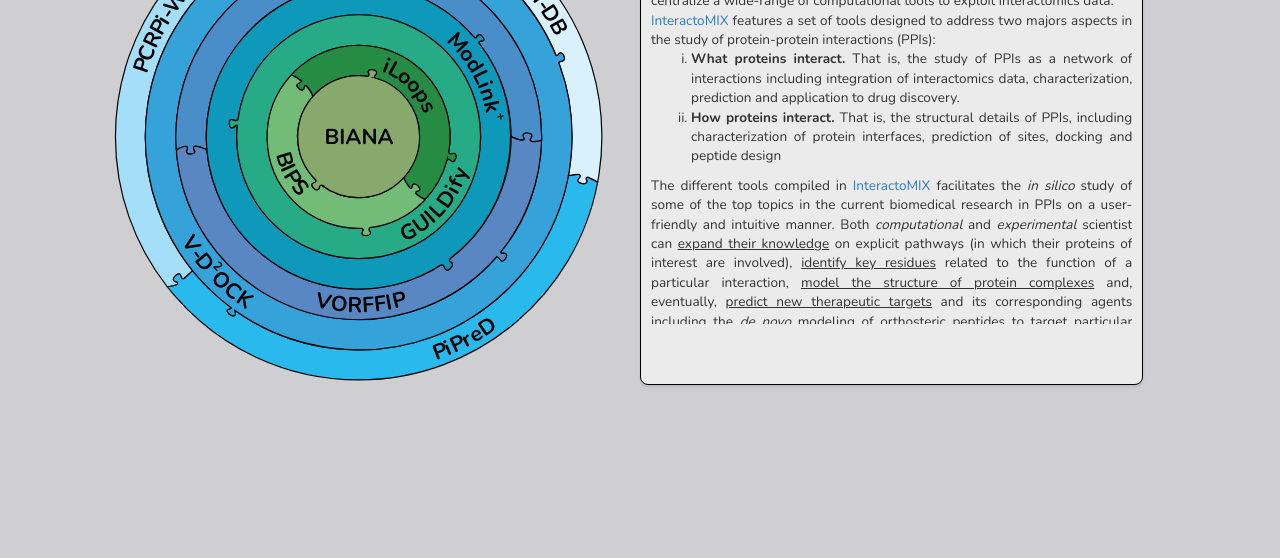
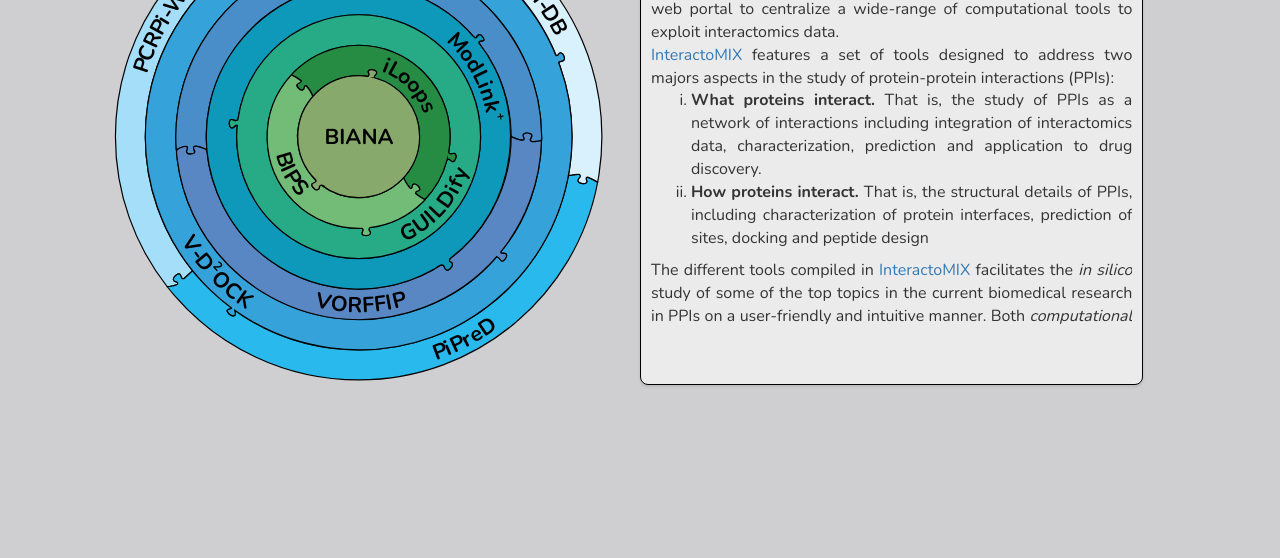
Before and after one commit to structuralbioinformatics/interactoMIX, a website: page index.html in a window 1280 px wide. Shown: the part 188-746 px from the top of the page. Drawn offline with nearby package versions, Linux system fonts and the light colour scheme.

Commit message:
text size fixed

```diff
--- a/app/self/css/app.css
+++ b/app/self/css/app.css
@@ -2,7 +2,7 @@
 * @Author: jaumebonet
 * @Date:   2015-05-19 14:13:04
 * @Last Modified by:   jaumebonet
-* @Last Modified time: 2015-06-17 15:21:17
+* @Last Modified time: 2015-06-18 19:16:50
 */
 html, body {
     min-height: 100% !important;
@@ -84,7 +84,7 @@ body:before {
     height:     100%;
     width:      100%;
     text-align: justify;
-    font-size:  1.7vmin;
+    font-size:  2vmin;
 }
 .minititle {
     font-weight:         bold;
```
